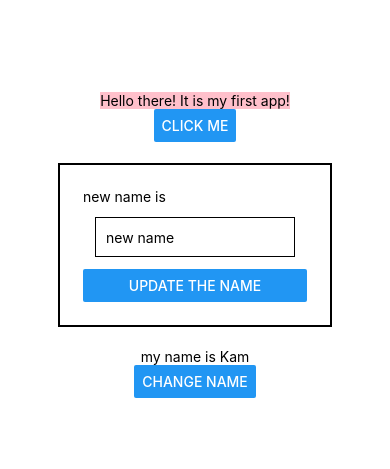
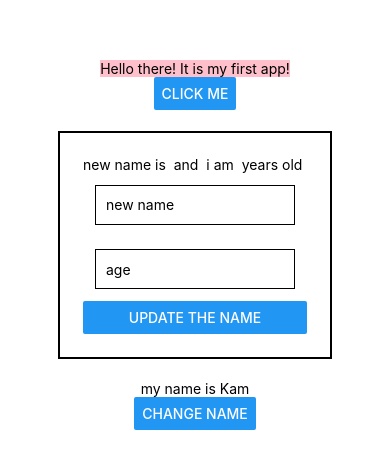
Before and after one commit to yamanerkam/React-Native-Learning, a React Native app: screen / in a window 390 px wide. Shown: the part 177-646 px from the top of the page. Built offline with nearby package versions, Linux system fonts and the light colour scheme.

Commit message:
keyboard-numeric

```diff
--- a/App.js
+++ b/App.js
@@ -6,6 +6,8 @@ export default function App() {
   const [textBackgroundColor, setTextBackgroundColor] = useState('pink')
   const [name, setName] = useState('Kam')
   const [nameInput, setNameInput] = useState('')
+  const [age, setAge] = useState('')
+
 
   const changeColor = () => {
     if (textBackgroundColor == 'pink') setTextBackgroundColor('purple')
@@ -26,12 +28,21 @@ export default function App() {
 
       <View style={styles.name}>
         <View style={styles.inputArea}>
-          <Text>new name is {nameInput}</Text>
+          <Text>new name is {nameInput} and  i am {age} years old</Text>
           <TextInput
+
+            multiline
             style={styles.input}
             value={nameInput}
             placeholder='new name'
             onChangeText={setNameInput}
+          />
+          <TextInput
+            keyboardType='numeric'
+            style={styles.input}
+            value={age}
+            placeholder='age'
+            onChangeText={setAge}
           />
           <Button
             title='update the name'
```
